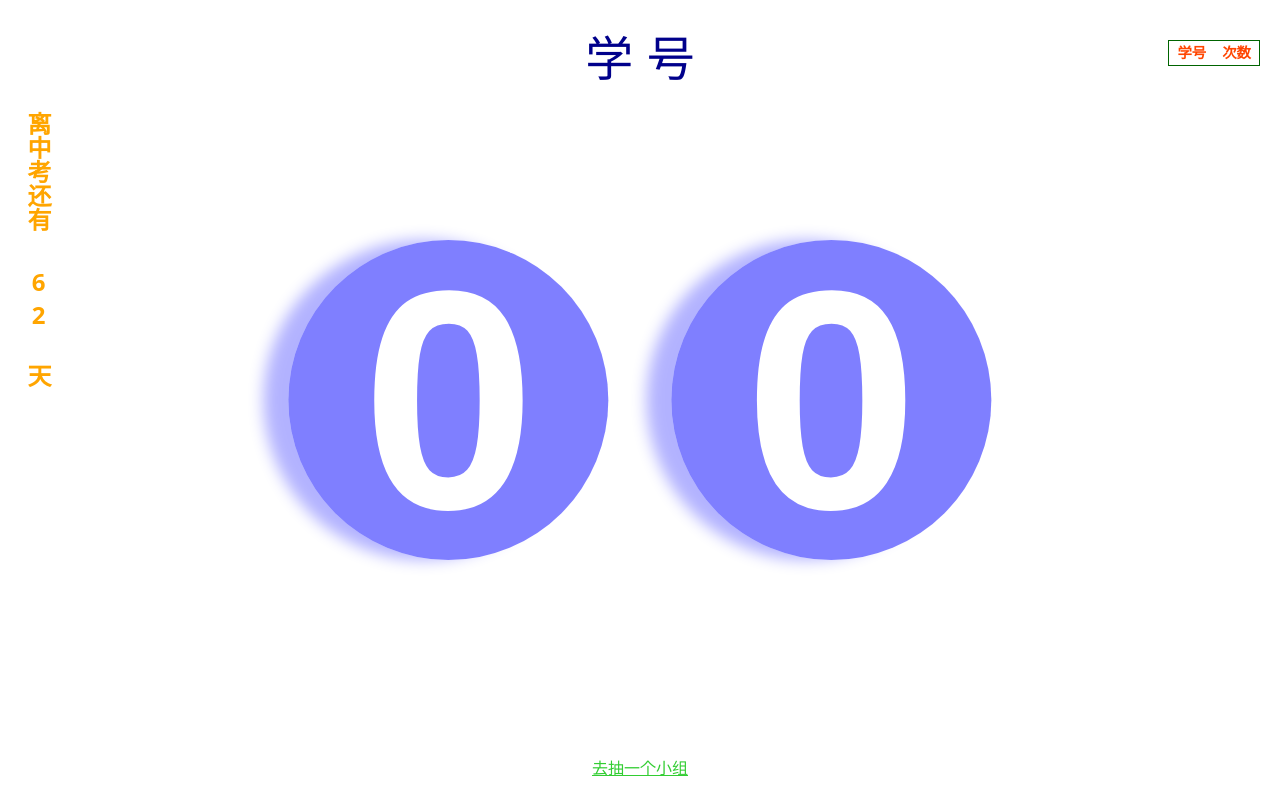
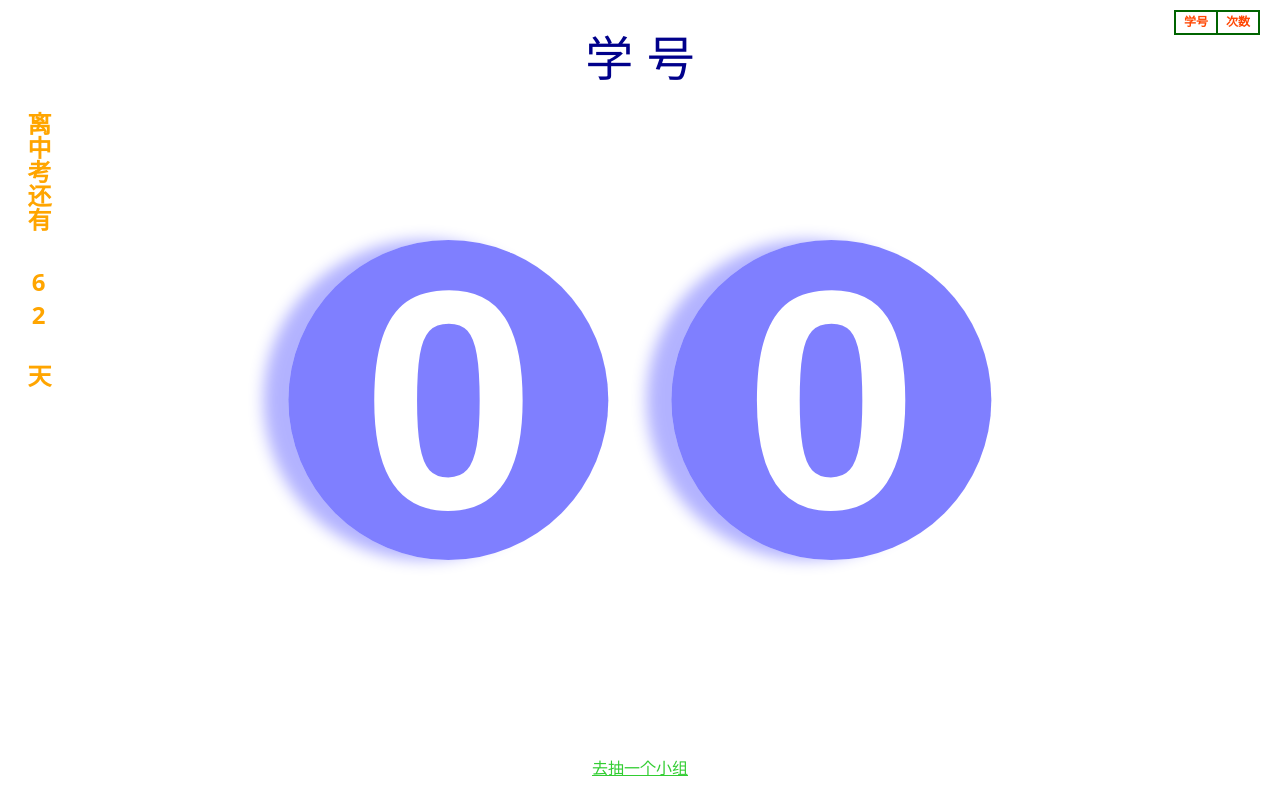
Before and after one commit to GaryFu/Lottery, a Next.js app: page / in a window 1280 px wide. Built offline with nearby package versions, Linux system fonts and the light colour scheme.

Commit message:
no comment

```diff
--- a/src/components/Lottery.module.css
+++ b/src/components/Lottery.module.css
@@ -115,17 +115,17 @@
 .resultsTable {
   position: fixed;
   right: 20px;
-  top: 5%; /* 设置表格距离屏幕顶部的距离为5% */
+  top: 10px; /* 设置表格距离屏幕顶部的距离为5% */
   transform: translateY(0%);
   color: orangered;
-  font-size: calc(1vh * 1.8); /* 设置字体高度为屏幕高度的1/55 */
-  border-collapse: collapse;
+  font-size: calc(1vh * 1.5); /* 设置字体高度为屏幕高度的1/55 */
+  border-collapse: separate;
+  border-spacing: 0;
   border: 1px solid darkgreen;
-  max-height: 80vh; /* 设置最大高度为屏幕高度的80% */
-  overflow-y: auto; /* 当内容超出最大高度时，显示滚动条 */
 }
 .resultsTable td,
 .resultsTable th {
   padding: calc(1vh * 0.5) calc(1vh * 1); /* 设置单元格内边距 */
-  line-height: calc(1vh * 2); /* 设置行高为屏幕高度的1/50 */
+  line-height: calc(1vh * 1.6); /* 设置行高为屏幕高度的1/50 */
+  border: 1px solid darkgreen;
 }
```
